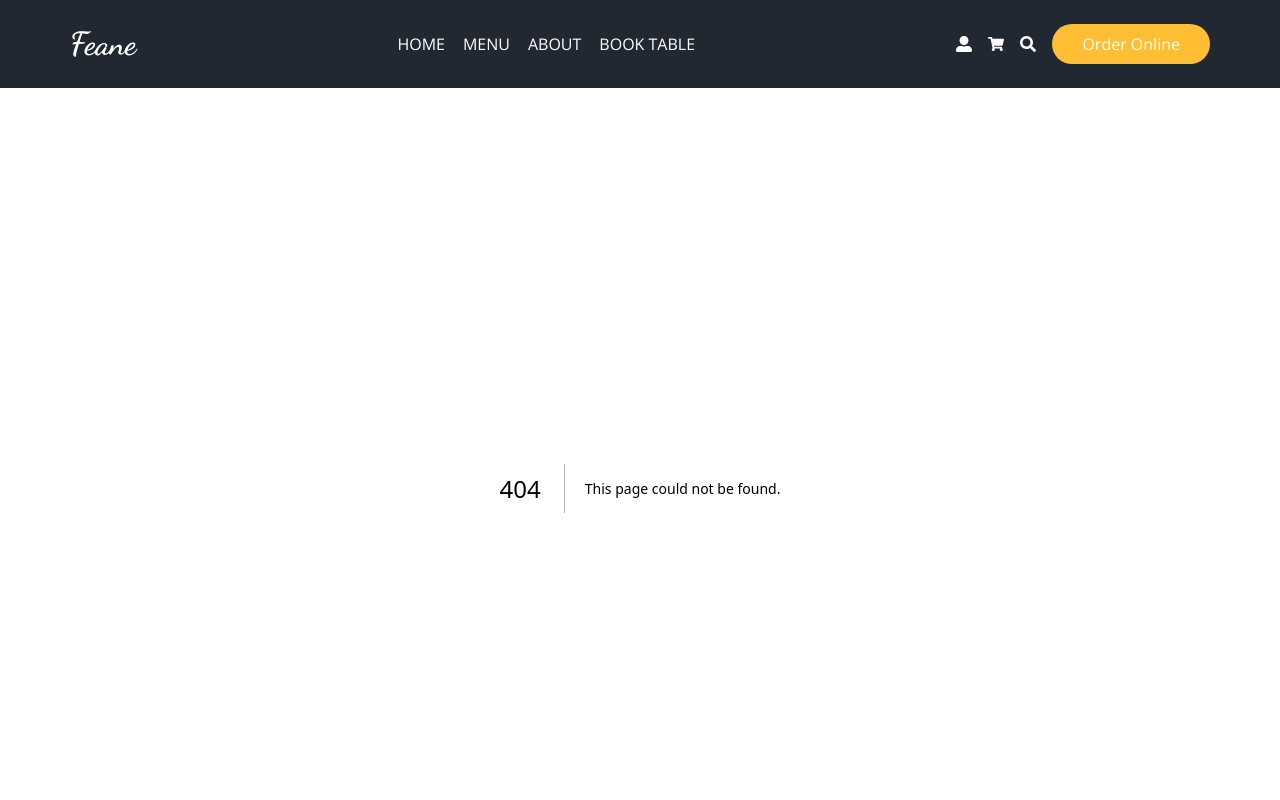
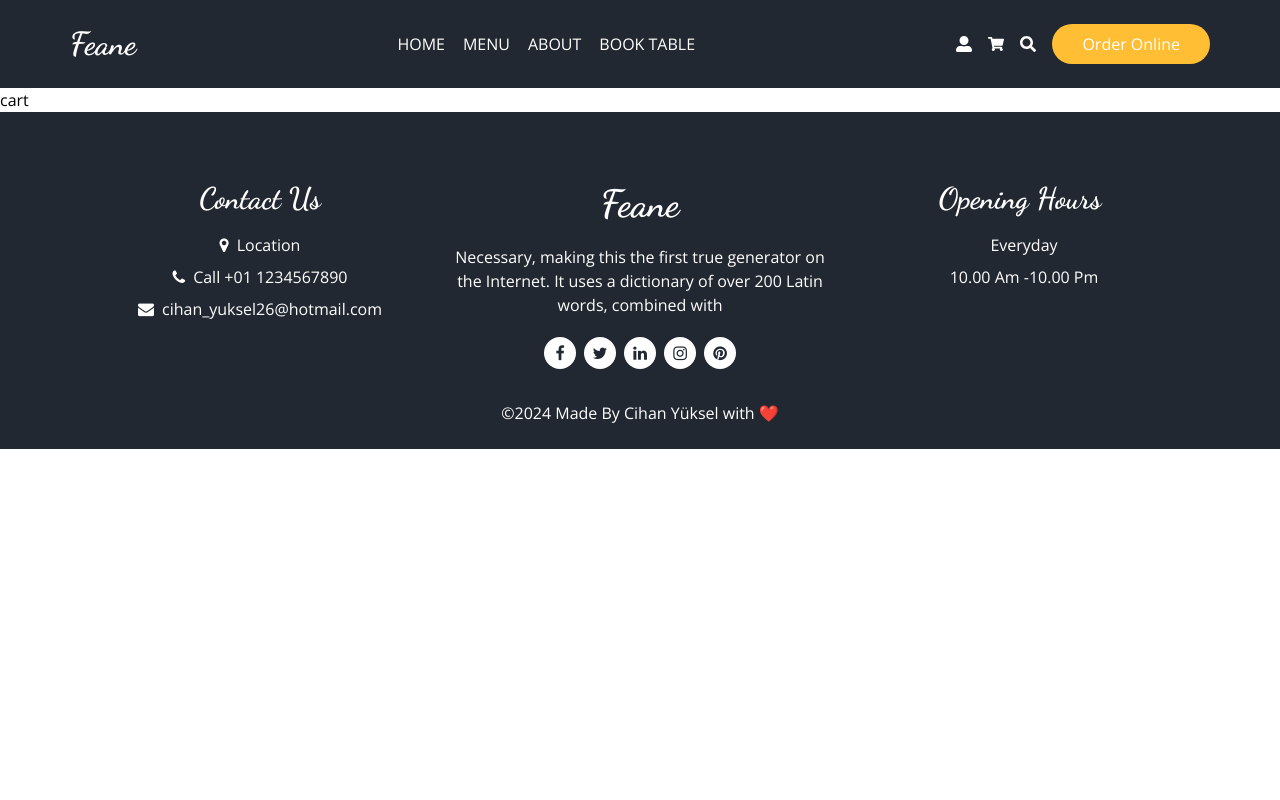
Before and after one commit to ycihan0/Food-Ordering, a Next.js app: page /cart in a window 1280 px wide. Before the commit this address had no page. Shown: the top 800 px of the page. Built offline with nearby package versions, Linux system fonts and the light colour scheme.

Commit message:
create Cart component

```diff
--- a/components/layout/Header.jsx
+++ b/components/layout/Header.jsx
@@ -48,9 +48,9 @@ const Header = () => {
           <Link href="/auth/login">
             <FaUserAlt className="hover:text-primary transition-all" />
           </Link>
-          <a href="#">
+          <Link href="/cart">
             <FaShoppingCart className="hover:text-primary transition-all" />
-          </a>
+          </Link>
           <button>
             <FaSearch
               onClick={() => setIsSearchModal(true)}
--- /dev/null
+++ b/pages/cart/index.jsx
@@ -0,0 +1,10 @@
+
+const Cart = () => {
+  return (
+    <div>
+      cart
+    </div>
+  )
+}
+
+export default Cart
--- a/schema/admin.js
+++ b/schema/admin.js
@@ -1,6 +1,6 @@
 import * as Yup from "yup";
 export const adminSchema = Yup.object({
-  username: Yup.string().required("Email is required.") .min(3, "Username must be at least 3 characters."),
+  username: Yup.string().required("Username is required.") .min(3, "Username must be at least 3 characters."),
   password: Yup.string()
     .required("Password is required.")
     .min(8, "Password must be at least 8 characters.")
```
